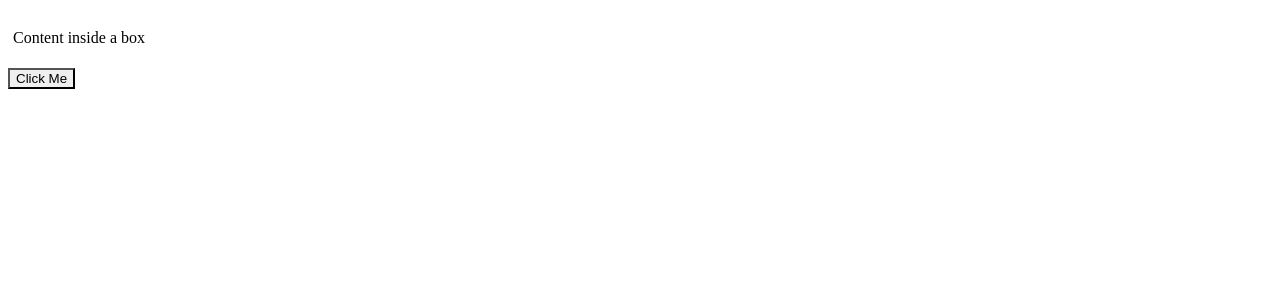
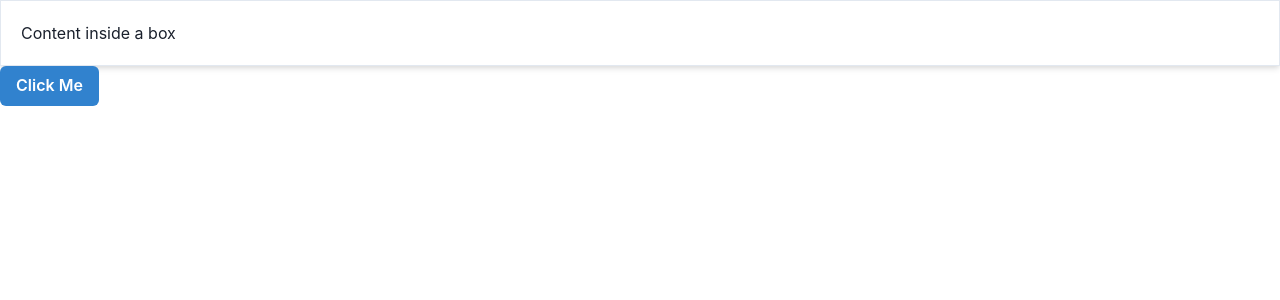
Before and after one commit to jacklion710/framer-motion-playground, a Next.js app: page / in a window 1280 px wide. Shown: the top 300 px of the page. Built offline with nearby package versions, Linux system fonts and the light colour scheme.

Commit message:
Renamed to Motion

```diff
--- a/components/Motion.tsx
+++ b/components/Motion.tsx
@@ -1,5 +1,8 @@
 import { motion } from 'framer-motion';
-import { chakra } from '@chakra-ui/react';
+import {
+  chakra,
+  ChakraProvider
+} from '@chakra-ui/react';
 
 type AnimationType = 'fade' | 'slide' | 'scale' | 'rotate';
 
@@ -12,7 +15,7 @@ interface IMotionComponentProps {
   [prop: string]: any; // for additional props
 }
 
-const MotionComponent: React.FC<IMotionComponentProps> = ({
+const Motion: React.FC<IMotionComponentProps> = ({
     children,
     animationType,
     duration,
@@ -41,7 +44,7 @@ const MotionComponent: React.FC<IMotionComponentProps> = ({
     ...props
   };
 
-  return <motion.div {...motionProps}>{children}</motion.div>;
+  return <ChakraProvider><motion.div {...motionProps}>{children}</motion.div></ChakraProvider>;
 };
 
-export default chakra(MotionComponent);
+export default chakra(Motion);
```
